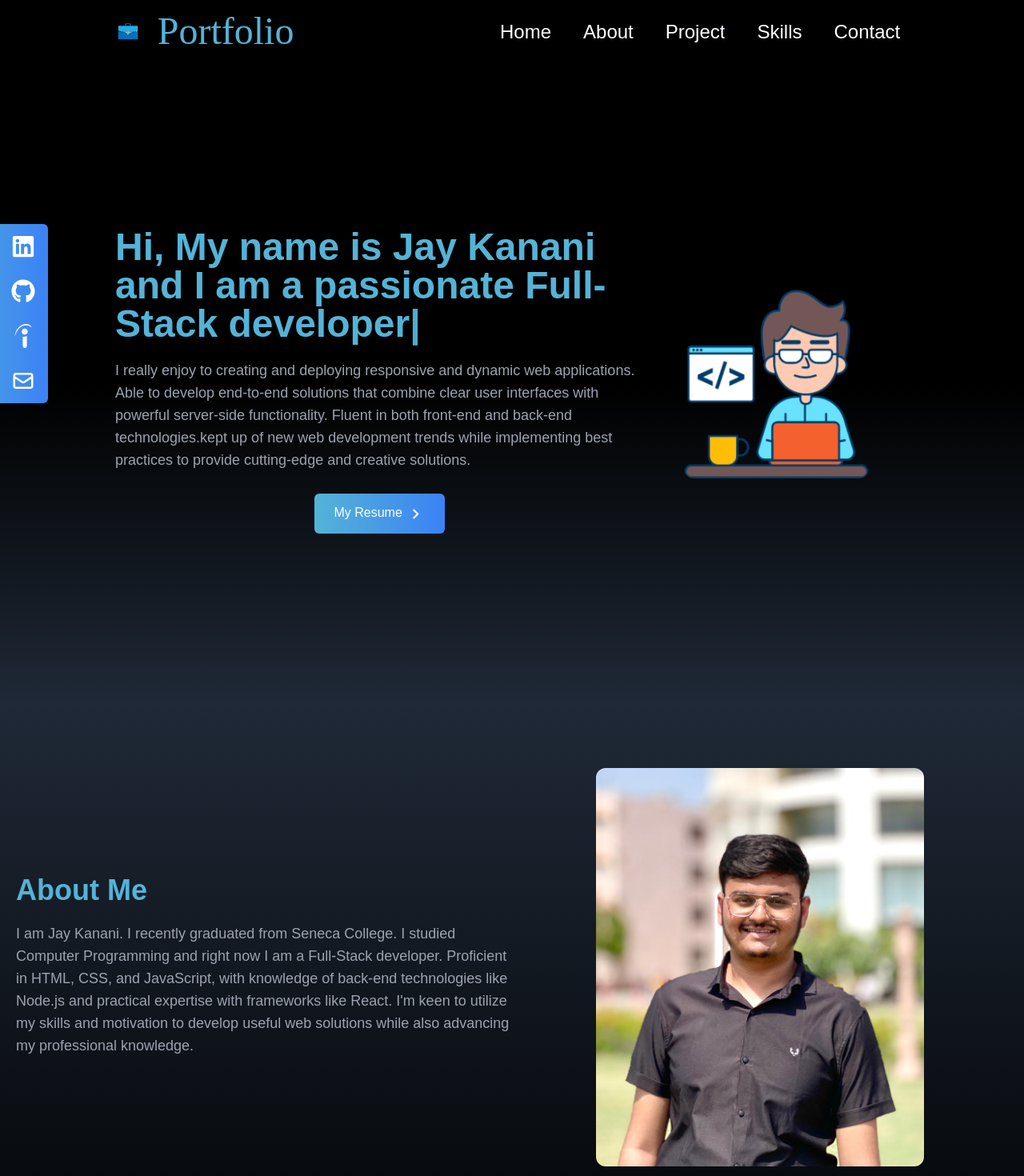
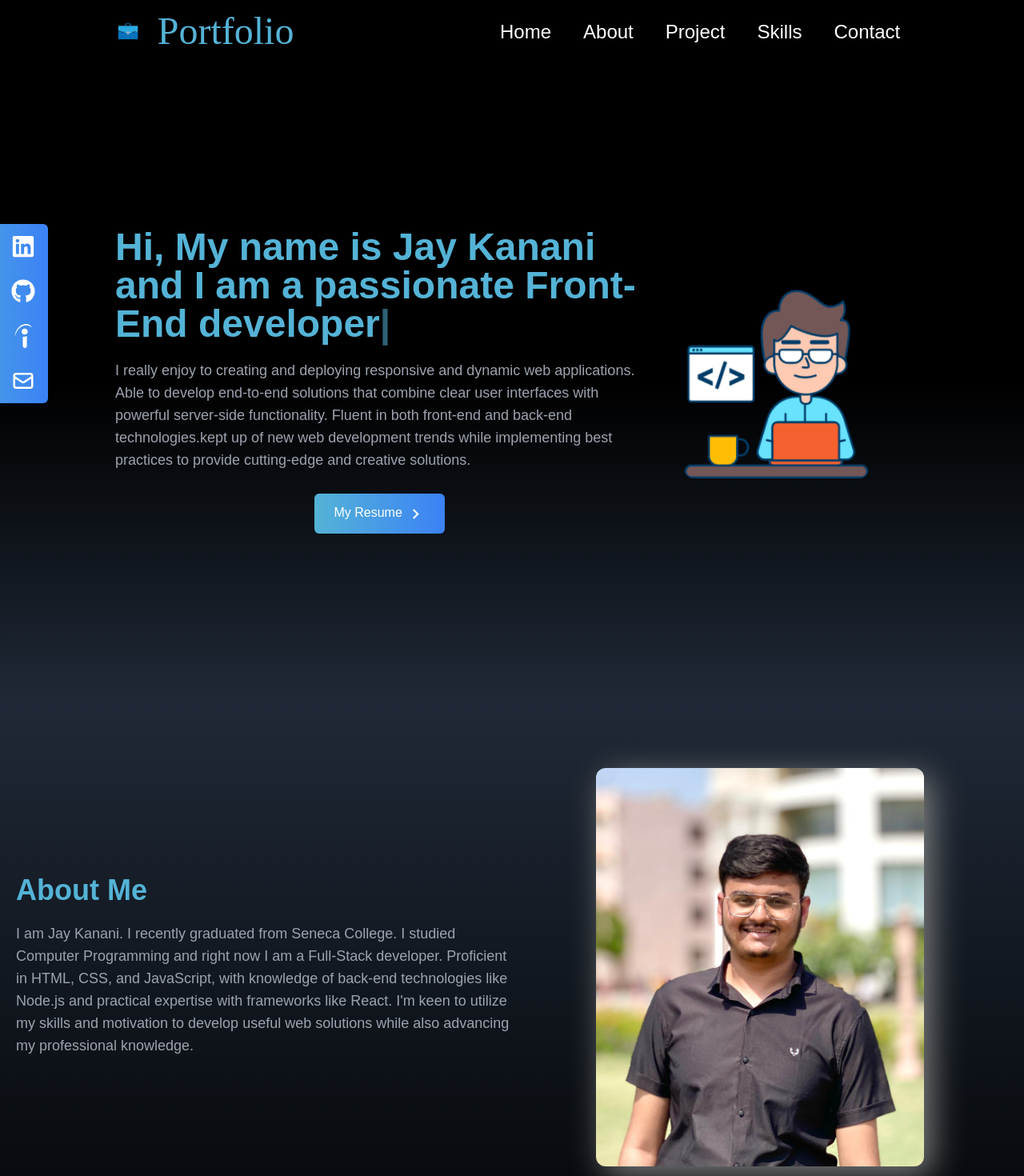
Before and after one commit to Jay-Kanani1/Portfolio, a React (Create React App) app: page / in a window 1280 px wide. Shown: the top 1470 px of the page at 80% size. Built offline with nearby package versions, Linux system fonts and the light colour scheme.

Commit message:
no changes

```diff
--- a/package.json
+++ b/package.json
@@ -6,6 +6,8 @@
     "@testing-library/jest-dom": "^5.17.0",
     "@testing-library/react": "^13.4.0",
     "@testing-library/user-event": "^13.5.0",
+    "framer-motion": "^10.16.4",
+    "gsap": "^3.12.2",
     "react": "^18.2.0",
     "react-dom": "^18.2.0",
     "react-icons": "^4.10.1",
--- a/src/App.js
+++ b/src/App.js
@@ -10,6 +10,7 @@ import Skill from './components/Skill';
 import SocialLinks from './components/SocialLinks';
 
 function App() {
+
   return (
     <div>
       <Navbar />
--- /dev/null
+++ b/src/Varient.js
@@ -0,0 +1,21 @@
+const fadeIn = (direction, delay) => {
+    return {
+        hidden: {
+            y: direction === 'up' ? 40 : direction === 'down' ? -40 : 0,
+            x: direction === 'left' ? 40 : direction === 'right' ? -40 : 0,
+        },
+        show: {
+            y: 0,
+            x: 0,
+            opacity: 1,
+            transition: {
+                type: 'tween',
+                duration: 1.2,
+                delay: delay,
+                ease: [0.25, 0.25, 0.25, 0.75],
+            }
+        }
+    }
+}
+
+export default fadeIn;
--- a/src/components/About.jsx
+++ b/src/components/About.jsx
@@ -1,12 +1,20 @@
 import React from "react";
 import profile from "../assets/profile.jpg";
+import { motion } from "framer-motion";
+import fadeIn from "../Varient";
 
 function About() {
   return (
     <div name="about">
       <div className="w-full h-screen bg-gradient-to-b from-gray-800 to-black text-white py-16 px-4 md:py-auto">
         <div className="max-w-[1240px] mx-auto grid md:grid-cols-2">
-          <div className="flex flex-col justify-center">
+          <motion.div
+            variants={fadeIn("right", 0.2)}
+            initial="hidden"
+            whileInView={"show"}
+            viewport={{ once: false, amount: 0.7 }}
+            className="flex flex-col justify-center"
+          >
             <h1 className="md:text-4xl sm:text-3xl text-2xl font-bold py-2 text-[#54b3d6] bg-clip-text">
               About Me
             </h1>
@@ -19,9 +27,14 @@ function About() {
               motivation to develop useful web solutions while also advancing my
               professional knowledge.
             </p>
-          </div>
-          <img
+          </motion.div>
+          <motion.img
+            variants={fadeIn("left", 0.2)}
+            initial="hidden"
+            whileInView={"show"}
+            viewport={{ once: false, amount: 0.7 }}
             className="w-[66%] mx-auto my-4 rounded-xl "
+            style={{ boxShadow: "10px 10px 40px gray" }}
             src={profile}
             alt="profile"
           />
--- a/src/components/Home.jsx
+++ b/src/components/Home.jsx
@@ -1,6 +1,8 @@
 import React from "react";
 // import MdOutlineKeyboardArrowRight from FaReact
 import { MdOutlineKeyboardArrowRight } from "react-icons/md";
+import { motion } from "framer-motion";
+import fadeIn from "../Varient";
 import resume from "../assets/Resume.pdf";
 import Typed from "typed.js";
 import bg from "../assets/home-bg.png";
@@ -11,7 +13,7 @@ function Home() {
   React.useEffect(() => {
     const typed = new Typed(el.current, {
       strings: [
-        "Hi, My name is Jay Kanani and I am a passionate Full-Stack developer",
+        "Hi, My name is Jay Kanani and I am a passionate Front-End developer",
       ],
       typeSpeed: 50,
     });
@@ -28,17 +30,29 @@ function Home() {
     >
       <div className="max-w-screen-lg mx-auto flex-col items-center h-full px-4  grid md:grid-cols-3  justify-center">
         <div className="flex flex-col justify-center h-full col-span-2">
-          <h2 className="text-4xl sm:text-5xl font-bold text-[#54b3d6]">
+          <motion.h2
+            variants={fadeIn("up", 0.2)}
+            initial="hidden"
+            whileInView={"show"}
+            viewport={{ once: false, amount: 0.7 }}
+            className="text-4xl sm:text-5xl font-bold text-[#54b3d6]"
+          >
             <span ref={el} />
-          </h2>
-          <p className="text-gray-400 my-5 font-medium md:text-lg">
+          </motion.h2>
+          <motion.p
+            variants={fadeIn("up", 0.2)}
+            initial="hidden"
+            whileInView={"show"}
+            viewport={{ once: false, amount: 0.7 }}
+            className="text-gray-400 my-5 font-medium md:text-lg"
+          >
             I really enjoy to creating and deploying responsive and dynamic web
             applications. Able to develop end-to-end solutions that combine
             clear user interfaces with powerful server-side functionality.
             Fluent in both front-end and back-end technologies.kept up of new
             web development trends while implementing best practices to provide
             cutting-edge and creative solutions.
-          </p>
+          </motion.p>
 
           <div>
             <button className="text-white  px-6 py-3 my-2 mx-auto flex item-center rounded-md bg-gradient-to-r from-[#54b3d6] to-blue-500 cursor-pointer hover:scale-110 duration-300">
@@ -54,13 +68,19 @@ function Home() {
             </button>
           </div>
         </div>
-        <div className="justify-center items-center">
+        <motion.div
+          variants={fadeIn("left", 0.2)}
+          initial="hidden"
+          whileInView={"show"}
+          viewport={{ once: false, amount: 0.7 }}
+          className="justify-center items-center"
+        >
           <img
             className="w-[70%]  mx-auto my-4 rounded-xl hidden md:flex"
             src={bg}
             alt="bg"
           />
-        </div>
+        </motion.div>
       </div>
     </div>
   );
--- a/src/components/Project.jsx
+++ b/src/components/Project.jsx
@@ -2,6 +2,7 @@ import React from "react";
 import newsApp from "../assets/NewsApp.png";
 import weatherApp from "../assets/WeatherApp.png";
 import textUtils from "../assets/TextUtils.png";
+import movix from "../assets/movix.png";
 
 function Project() {
   const projects = [
@@ -19,13 +20,13 @@ function Project() {
     },
     {
       id: 3,
-      src: textUtils,
-      demo: "https://text-utils-one-beta.vercel.app/",
-      code: "https://github.com/Jay-Kanani1/Text-Utils",
+      src: movix,
+      demo: "https://moviex-world.vercel.app/",
+      code: "https://github.com/Jay-Kanani1/Movie-App",
     },
     {
       id: 4,
-      src: newsApp,
+      src: textUtils,
       demo: "https://text-utils-one-beta.vercel.app/",
       code: "https://github.com/Jay-Kanani1/Text-Utils",
     },
```
Also changed, not shown: src/assets/movix.png (added), 1 other file (tests, documents, lock files or other folders).
